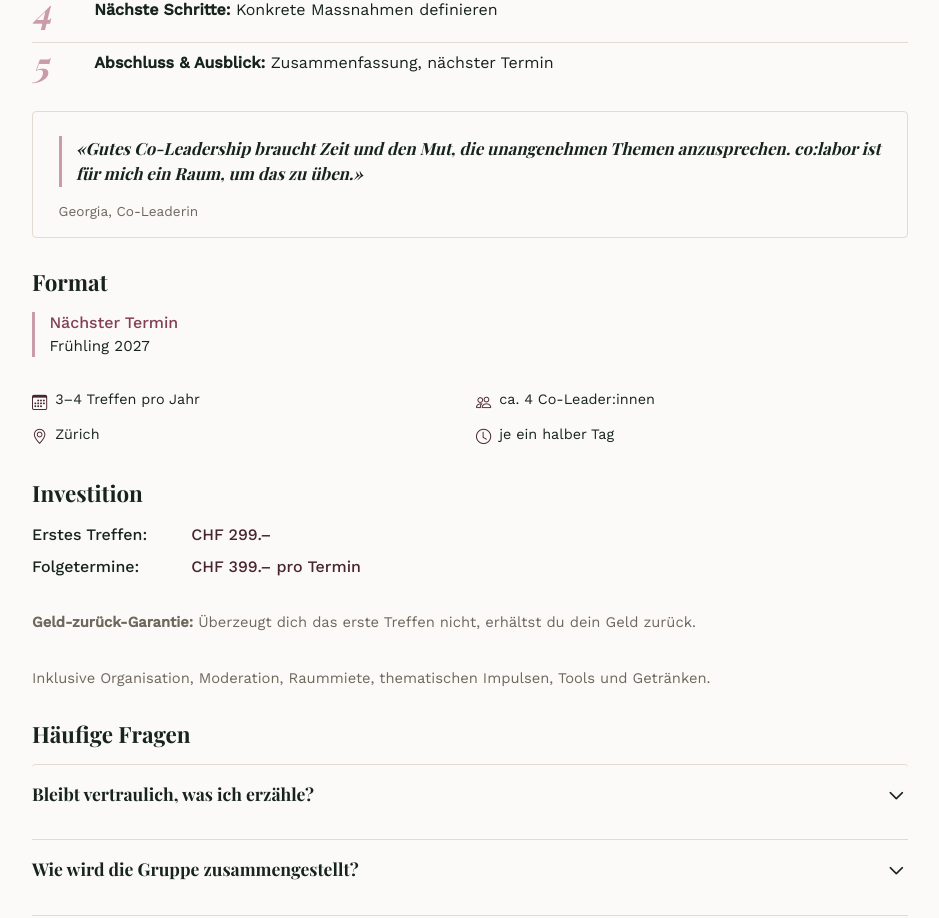
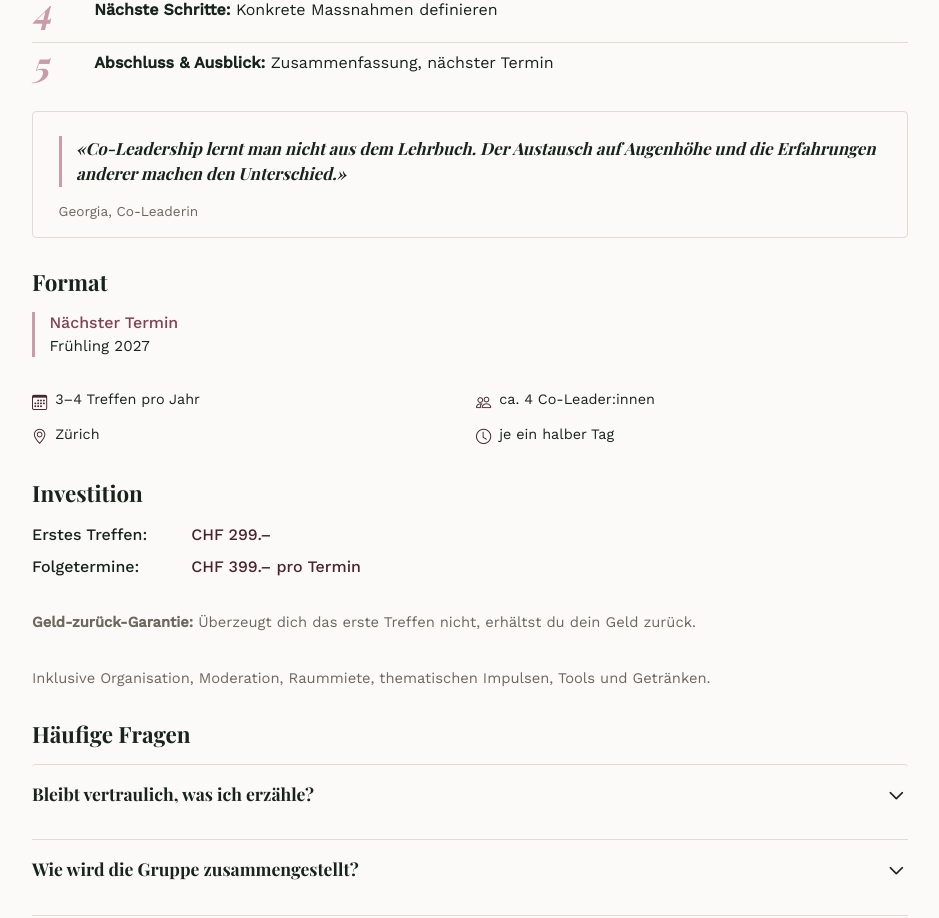
Before and after one commit to nadjamauchle/nadja-mauchle-webseite, a plain HTML site: page angebot/colabor/index.html in a window 1280 px wide. Shown: the part 2279-3197 px from the top of the page, without its empty margins (170-1109 px from the left). Drawn offline with nearby package versions, Linux system fonts and the light colour scheme; a web font is replaced by a local one.

Commit message:
co:labor: neues Zitat von Georgia
Co-Authored-By: Claude Opus 5.5 <noreply@anthropic.com>

```diff
--- a/angebot/colabor/index.html
+++ b/angebot/colabor/index.html
@@ -126,7 +126,7 @@
       </div>
 
       <div class="testimonial-card">
-        <blockquote class="testimonial-quote">«Gutes Co-Leadership braucht Zeit und den Mut, die unangenehmen Themen anzusprechen. co:labor ist für mich ein Raum, um das zu üben.»</blockquote>
+        <blockquote class="testimonial-quote">«Co-Leadership lernt man nicht aus dem Lehrbuch. Der Austausch auf Augenhöhe und die Erfahrungen anderer machen den Unterschied.»</blockquote>
         <p class="testimonial-source">Georgia, Co-Leaderin</p>
       </div>
 
```
Also changed, not shown: index.html (+1 -1 lines).
